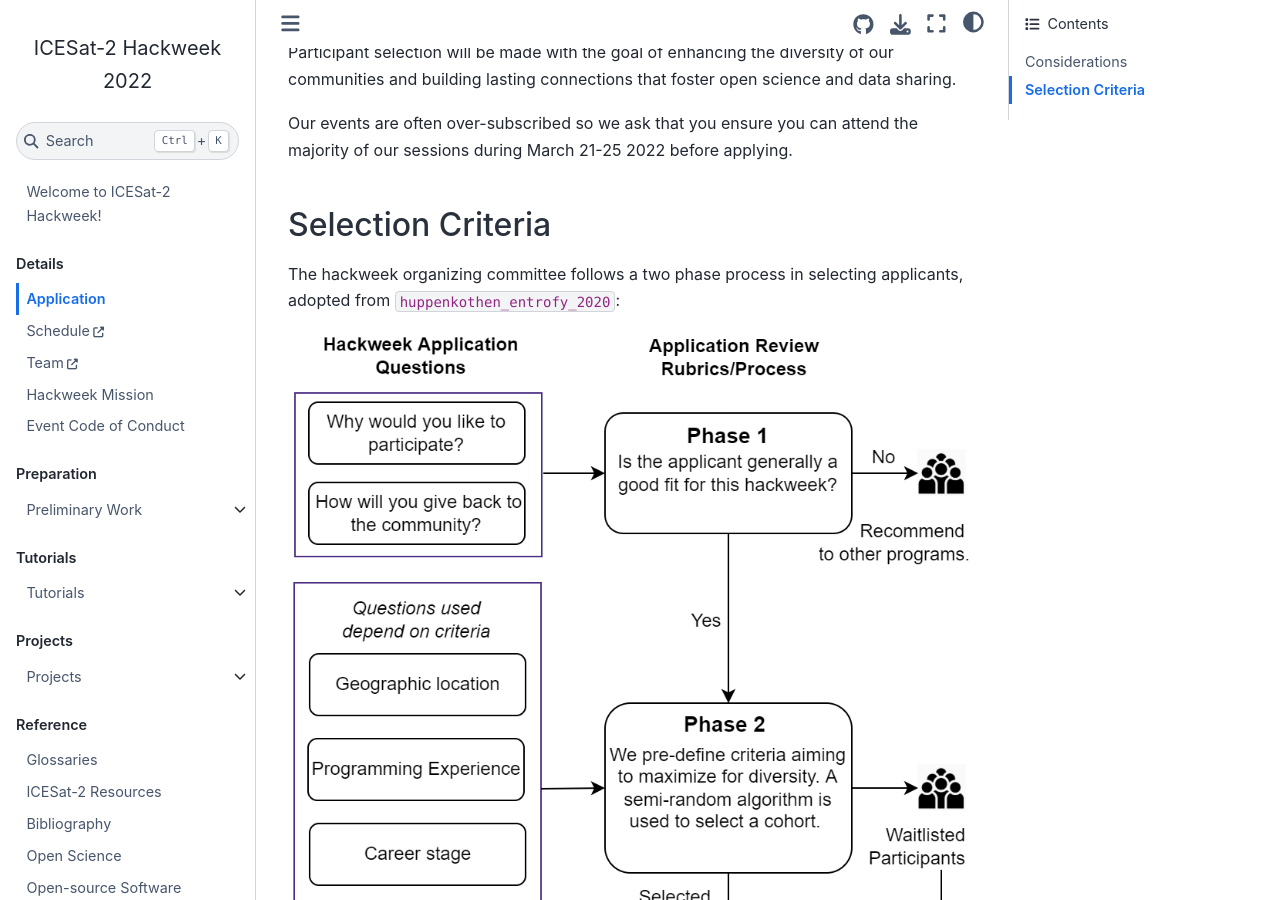
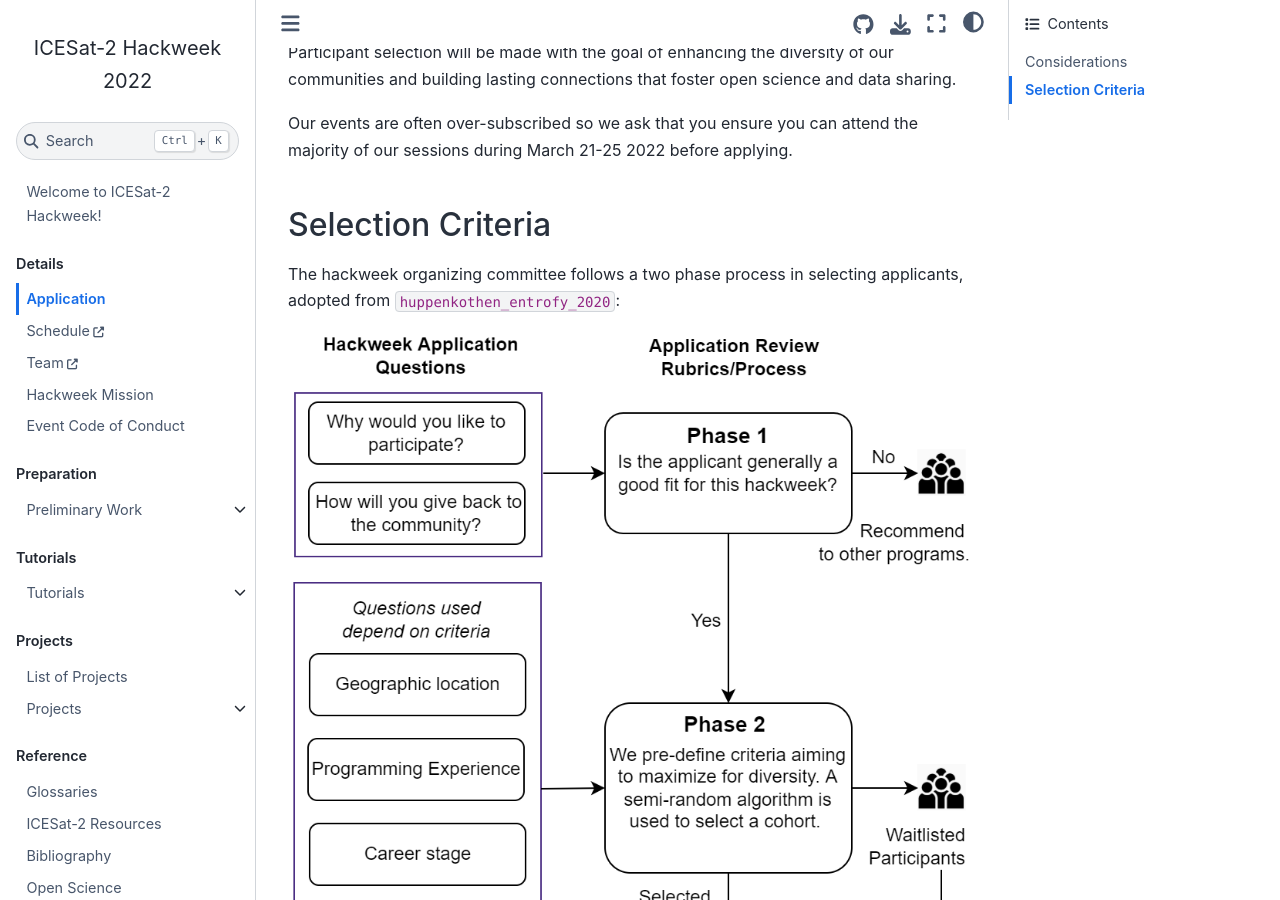
Before and after one commit to ICESAT-2HackWeek/website2022, a Jupyter Book: the page built from book/application.md, in a window 1280 px wide and 900 px high, scrolled down 410 px. Built offline with Jupyter Book 1.0.4 settings and Sphinx 7.4.7 and the Sphinx Book theme 1.1.4, drawn with Linux system fonts in a browser that asks for light colours; pages that are not in the unit, such as notebooks, are missing from menus; cross-references to code outside the pages are shown as plain code; some of the changed lines change nothing that is shown.

Commit message:
Book TOC - Promote the list of projects higher up.
This moves the list of 2022 projects one level up in the table of
contents. Think this makes them easier to find and promotes them a bit
better.

```diff
--- a/book/_toc.yml
+++ b/book/_toc.yml
@@ -47,12 +47,12 @@ parts:
         - file: tutorials/DataVisualization/dataviz2d.py
 - caption: Projects
   chapters:
+    - file: projects/list_of_projects
     - file: projects/index
       sections:
         - file: projects/project_roles
         - file: projects/project_roadmap
         - file: projects/project_initialization
-        - file: projects/list_of_projects
 - caption: Reference
   chapters:
     - file: reference/glossary
```
